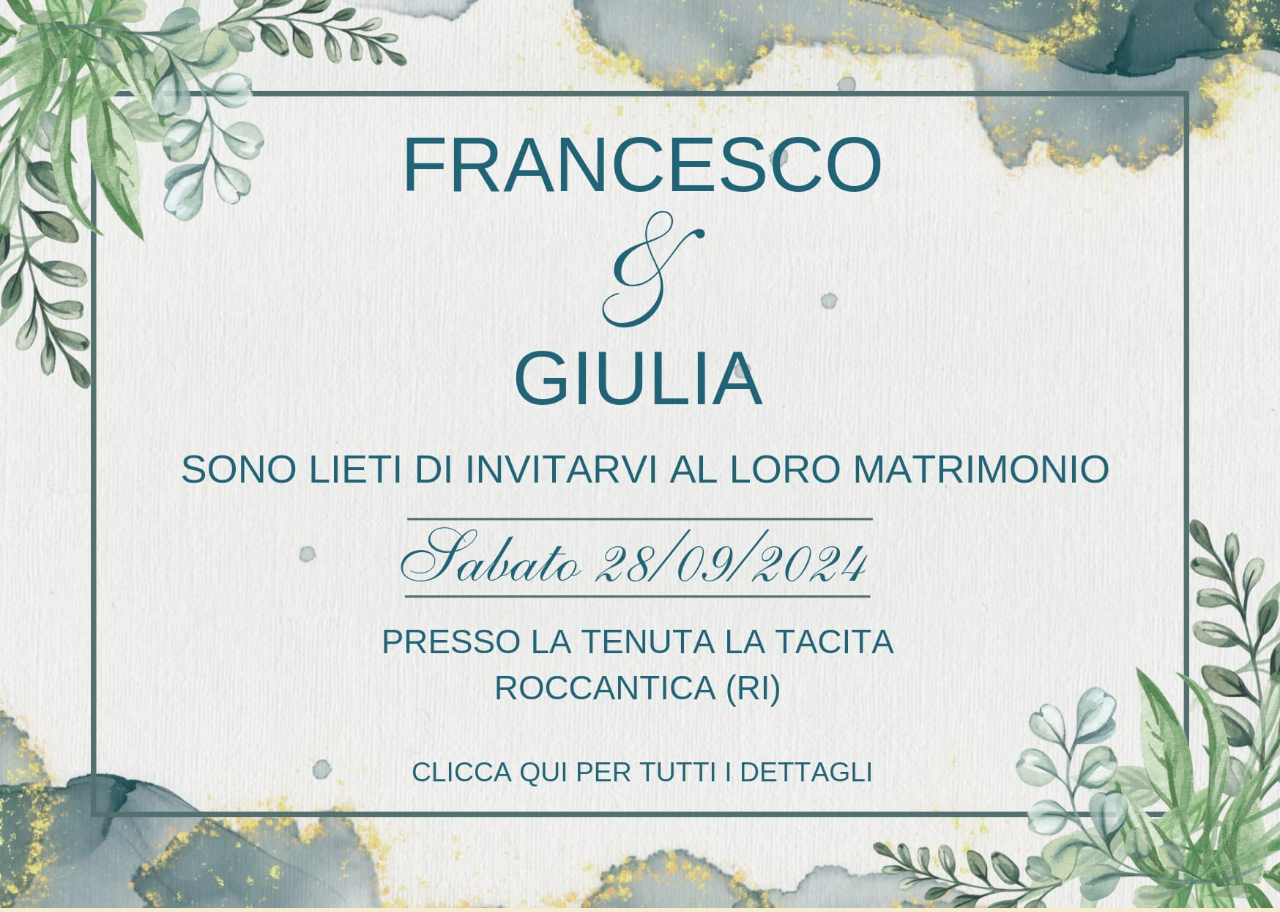
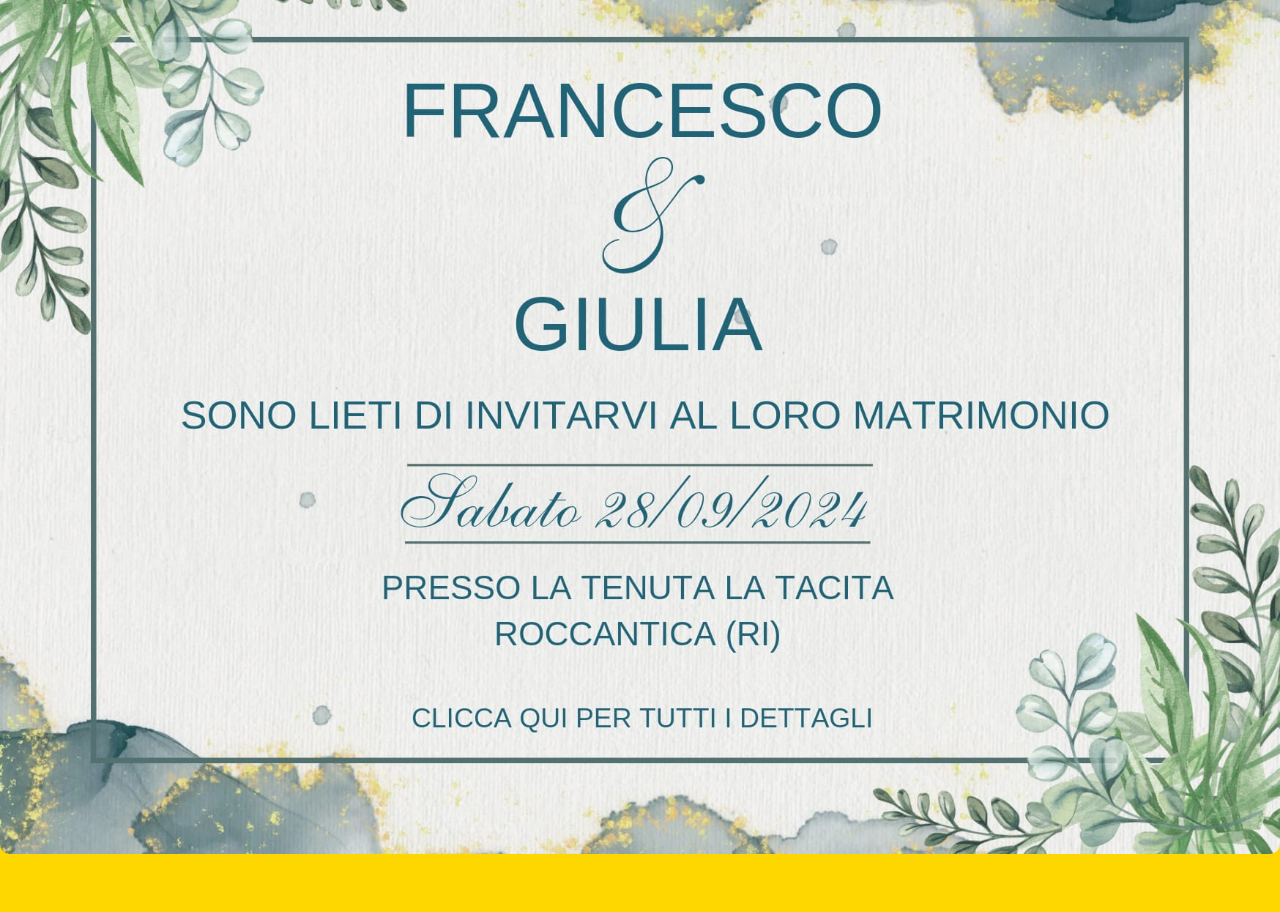
Before and after one commit to fraflora/FrancescoAndGiuliaWedding, a plain HTML site: page index.html in a window 1280 px wide. After the commit the page ends 854 px from the top, so only its background shows below. Drawn offline with Linux system fonts and the light colour scheme.

Commit message:
Update index.html

```diff
--- a/index.html
+++ b/index.html
@@ -1,16 +1,28 @@
-<!-- index.html -->
 <!DOCTYPE html>
-<html lang="en">
+<html lang="it">
 <head>
-    <meta charset="UTF-8">
-    <meta http-equiv="X-UA-Compatible" content="IE=edge">
-    <meta name="viewport" content="width=device-width, initial-scale=1.0">
-    <link rel="stylesheet" href="style.css">
-    <title>Matrimonio Francesco e Giulia</title>
+  <meta charset="UTF-8">
+  <meta name="viewport" content="width=device-width, initial-scale=1.0">
+  <title>Matrimonio</title>
+  <style>
+    body {
+      margin: 0;
+      padding: 0;
+      background-color: #ffd700; /* Senape */
+      display: flex;
+      align-items: center;
+      justify-content: center;
+      height: 100vh;
+    }
+
+    img {
+      max-width: 100%;
+      height: auto;
+      border-radius: 10px; /* Puoi regolare la curvatura del bordo */
+    }
+  </style>
 </head>
 <body>
-    <div class="cover">
-        <img src="Invito.jpg" alt="Invito Matrimonio" class="invitation-image">
-    </div>
+  <img src="FrancescoAndGiuliaWedding/Invito.jpg" alt="Invito al matrimonio">
 </body>
 </html>
```
